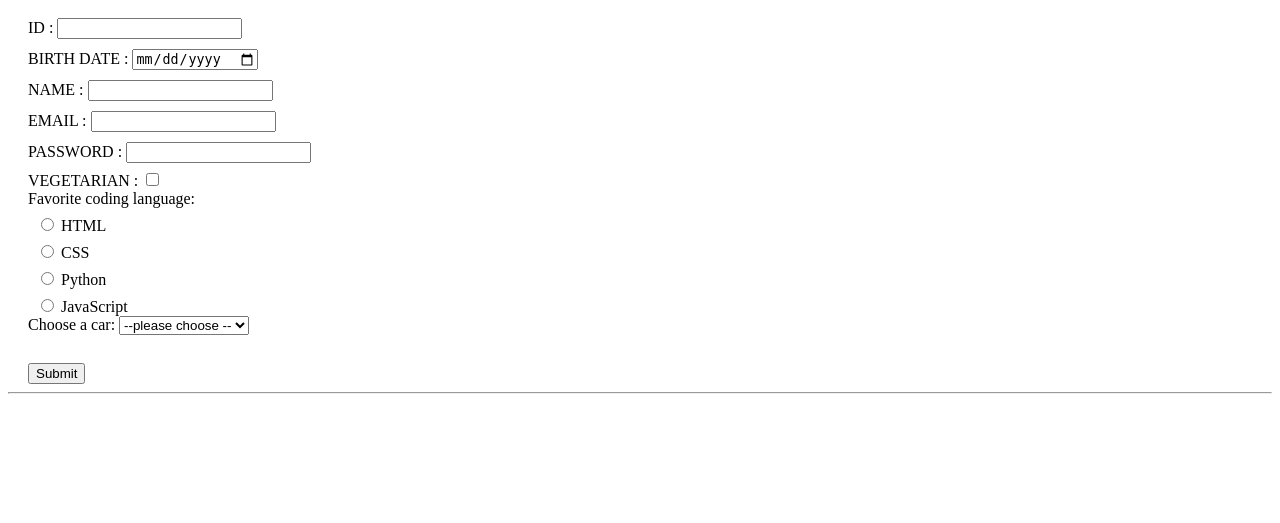
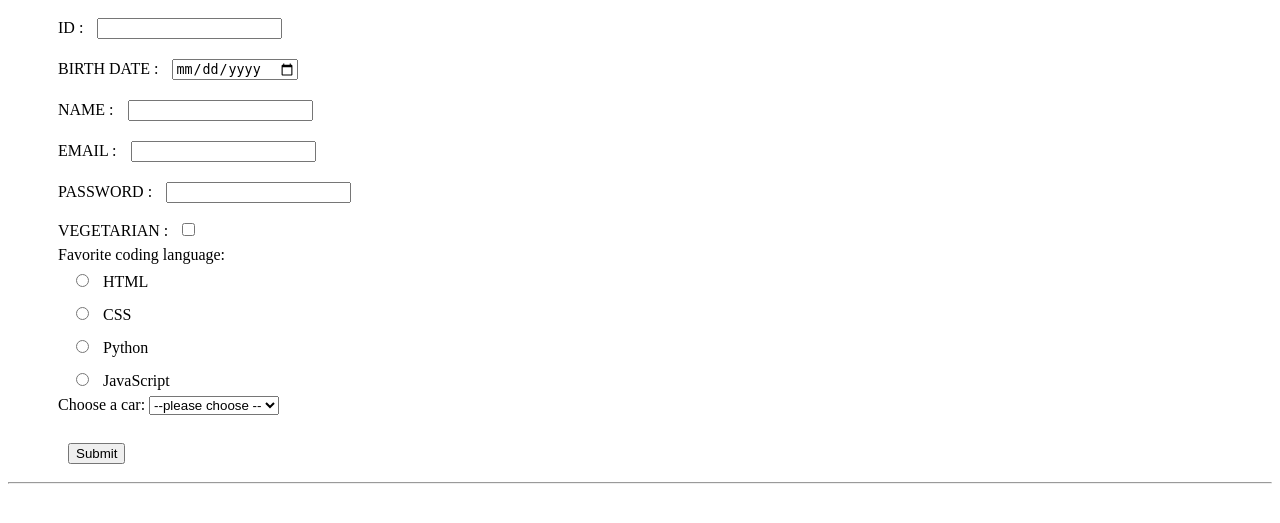
Before and after one commit to python290821/13.03.2022, a Flask app: page / in a window 1280 px wide. Shown: the top 523 px of the page. Run offline with Flask 2, Linux system fonts and the light colour scheme.

Commit message:
Update mystyle.css

```diff
--- a/flask_form/static/mystyle.css
+++ b/flask_form/static/mystyle.css
@@ -6,11 +6,10 @@ p
 {
     color:green
 }
-form {
-    margin-left: 20px;
-    border: 0;
+input
+{
+    margin: 10px;
 }
-
-input {
-    margin-top:10px;
+form{
+    margin-left: 50px;
 }
```
